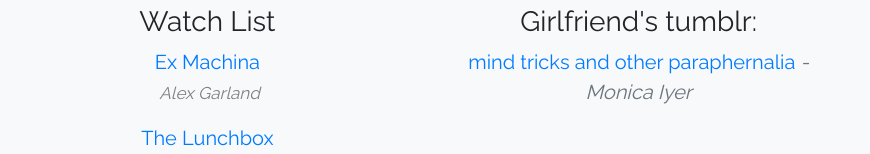
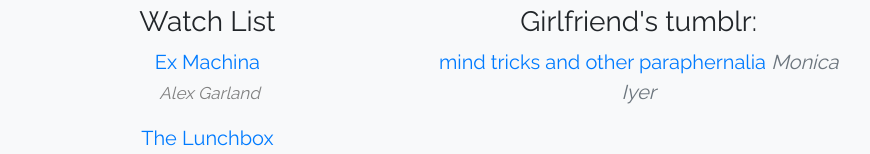
Before and after one commit to surudhb/surudhb.github.io, a Gatsby site: page /about in a window 1280 px wide. Shown: the part 1733-1887 px from the top of the page, without its empty margins (217-1087 px from the left). Built offline with nearby package versions, Linux system fonts and the light colour scheme; Gatsby itself is replaced by a stand-in of ours; no server answers.

Commit message:
fixed extra dash on about page and removing learn more button from projects

```diff
--- a/src/components/ProjectLink.js
+++ b/src/components/ProjectLink.js
@@ -63,11 +63,11 @@
           </a>
         </Button>
       )}
-      <Link className="text-decoration-none" to={to}>
+      {/* <Link className="text-decoration-none" to={to}>
         <Button variant="outline-warning" className="mx-2 px-3 py-1">
           Learn More
         </Button>
-      </Link>
+      </Link> */}
     </div>
   </Container>
 )
--- a/src/pages/about.js
+++ b/src/pages/about.js
@@ -213,7 +213,7 @@
                 </a>
                 &nbsp;
                 <span className="text-muted">
-                  <i>-Monica Iyer</i>
+                  <i>Monica Iyer</i>
                 </span>
               </p>
             </div>
```
